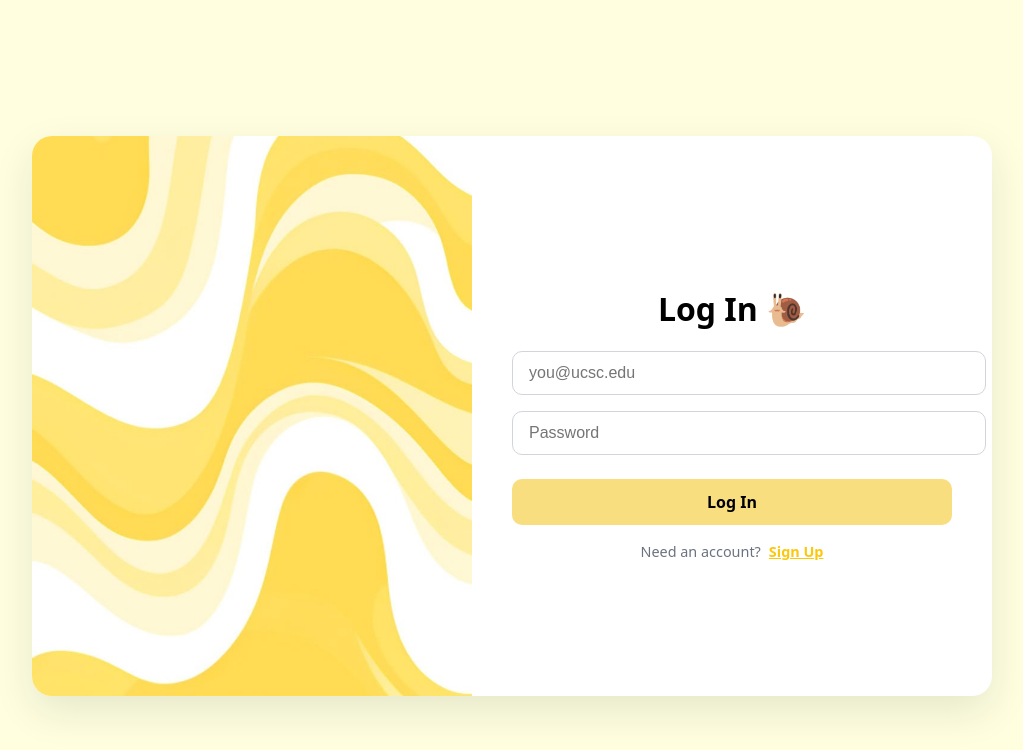
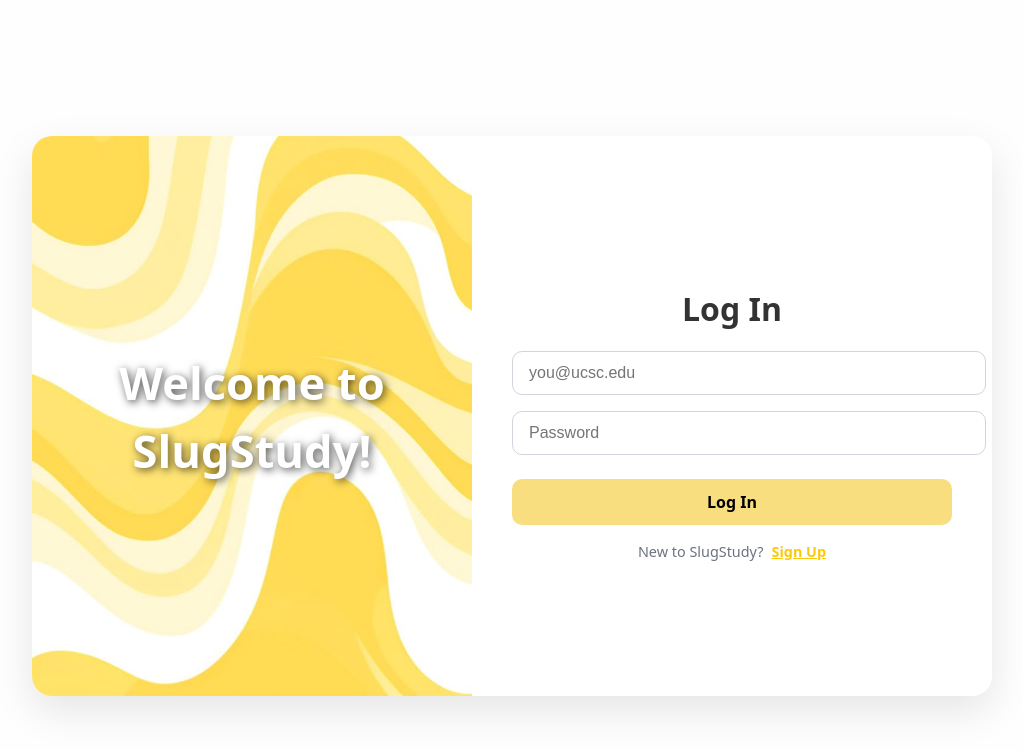
Before and after one commit to kritibhargava1/StudySlug, a React (Vite) app: page / in a window 1280 px wide. Shown: the top 750 px of the page, without its empty margins (144-1167 px from the left). Built offline with nearby package versions, Linux system fonts and the light colour scheme.

Commit message:
Update Login page design and styles; removed .env

```diff
--- a/src/pages/Login.jsx
+++ b/src/pages/Login.jsx
@@ -5,7 +5,7 @@ import {
   createUserWithEmailAndPassword,
   signInWithEmailAndPassword,
   setDoc,
-  doc
+  doc,
 } from "../firebase";
 import { useNavigate } from "react-router-dom";
 import loginImage from "../assets/login-img.jpg";
@@ -26,13 +26,17 @@ function Login() {
 
     if (isSignUp) {
       try {
-        const userCredential = await createUserWithEmailAndPassword(auth, email, password);
+        const userCredential = await createUserWithEmailAndPassword(
+          auth,
+          email,
+          password
+        );
         const user = userCredential.user;
 
         await setDoc(doc(db, "users", user.uid), {
           email,
           firstName,
-          lastName
+          lastName,
         });
 
         setMessage(`Welcome, ${firstName}!`);
@@ -56,12 +60,18 @@ function Login() {
   return (
     <div className="loginPage">
       <div className="loginWrapper">
+        {/* Image section without any gray overlay */}
         <div className="loginImageSection">
           <img src={loginImage} alt="Login Visual" className="loginImage" />
+          <div className="imageOverlay">
+            <h2 className="overlayText">Welcome to SlugStudy!</h2>
+          </div>
         </div>
 
         <div className="loginContainer">
-          <h1 className="loginTitle">{isSignUp ? "Sign Up 🐌" : "Log In 🐌"}</h1>
+          <h1 className="loginTitle">
+            {isSignUp ? "Sign Up " : "Log In "}
+          </h1>
           <form onSubmit={handleSubmit}>
             {isSignUp && (
               <>
@@ -102,7 +112,7 @@ function Login() {
             </button>
 
             <div className="loginToggle">
-              {isSignUp ? "Already have an account?" : "Need an account?"}
+              {isSignUp ? "Already have an account?" : "New to SlugStudy?"}
               <button
                 type="button"
                 onClick={() => {
--- a/src/styles/Login.css
+++ b/src/styles/Login.css
@@ -1,13 +1,15 @@
+/* Overall page styling */
 .loginPage {
   width: 100vw;
   height: 100vh;
-    background-color: #FFFFE0;
+  background-color: #fefefe;
   display: flex;
   justify-content: center;
   align-items: center;
   padding: 1rem;
 }
 
+/* Wrapper for login content */
 .loginWrapper {
   display: flex;
   width: 100%;
@@ -19,17 +21,56 @@
   box-shadow: 0 15px 40px rgba(0, 0, 0, 0.1);
 }
 
+/* Image section styling */
 .loginImageSection {
   flex: 1;
-    background-color: #f3f4f6;
+  position: relative;
 }
 
+/* Ensure the image covers the section */
 .loginImage {
   width: 100%;
   height: 100%;
   object-fit: cover;
 }
 
+/* Overlay container - no background to show the full image */
+.imageOverlay {
+  position: absolute;
+  top: 0;
+  left: 0;
+  width: 100%;
+  height: 100%;
+  /* Remove the background color for no overlay */
+  display: flex;
+  align-items: center;
+  justify-content: center;
+}
+
+/* Overlay text styling with pop effect */
+.overlayText {
+  color: #ffffff;
+  font-size: 2.8rem;
+  font-weight: bold;
+  text-align: center;
+  text-shadow: 2px 2px 8px rgba(0, 0, 0, 0.7);
+  animation: pulse 2s infinite;
+}
+
+/* Simple pulse animation to make the text "pop" */
+@keyframes pulse {
+  0% {
+    transform: scale(1);
+  }
+  50% {
+    transform: scale(1.05);
+  }
+  100% {
+    transform: scale(1);
+  }
+}
+
+/* Login container (form) styling */
 .loginContainer {
   flex: 1;
   padding: 2.5rem;
@@ -39,13 +80,15 @@
   text-align: center;
 }
 
+/* Title styling */
 .loginTitle {
   font-size: 2rem;
   font-weight: 800;
-    color: #000000;
+  color: #333;
   margin-bottom: 1.5rem;
 }
 
+/* Input fields */
 .loginInput {
   width: 100%;
   padding: 12px 16px;
@@ -62,6 +105,7 @@
   box-shadow: 0 0 0 3px rgba(167, 139, 250, 0.3);
 }
 
+/* Button styling */
 .loginButton {
   width: 100%;
   background-color: #F8DE7E;
@@ -80,6 +124,7 @@
   background-color: #fcc80c;
 }
 
+/* Toggle section for switching between sign up and login */
 .loginToggle {
   margin-top: 1rem;
   font-size: 0.9rem;
@@ -98,9 +143,10 @@
   padding: 0;
 }
 
+/* Display messages for login/signup feedback */
 .loginMessage {
   font-size: 0.9rem;
   margin-top: 1rem;
-    color: #000000;
+  color: #333;
   font-weight: 500;
 }
```
Lines whose indentation alone changed are shown as unchanged.
